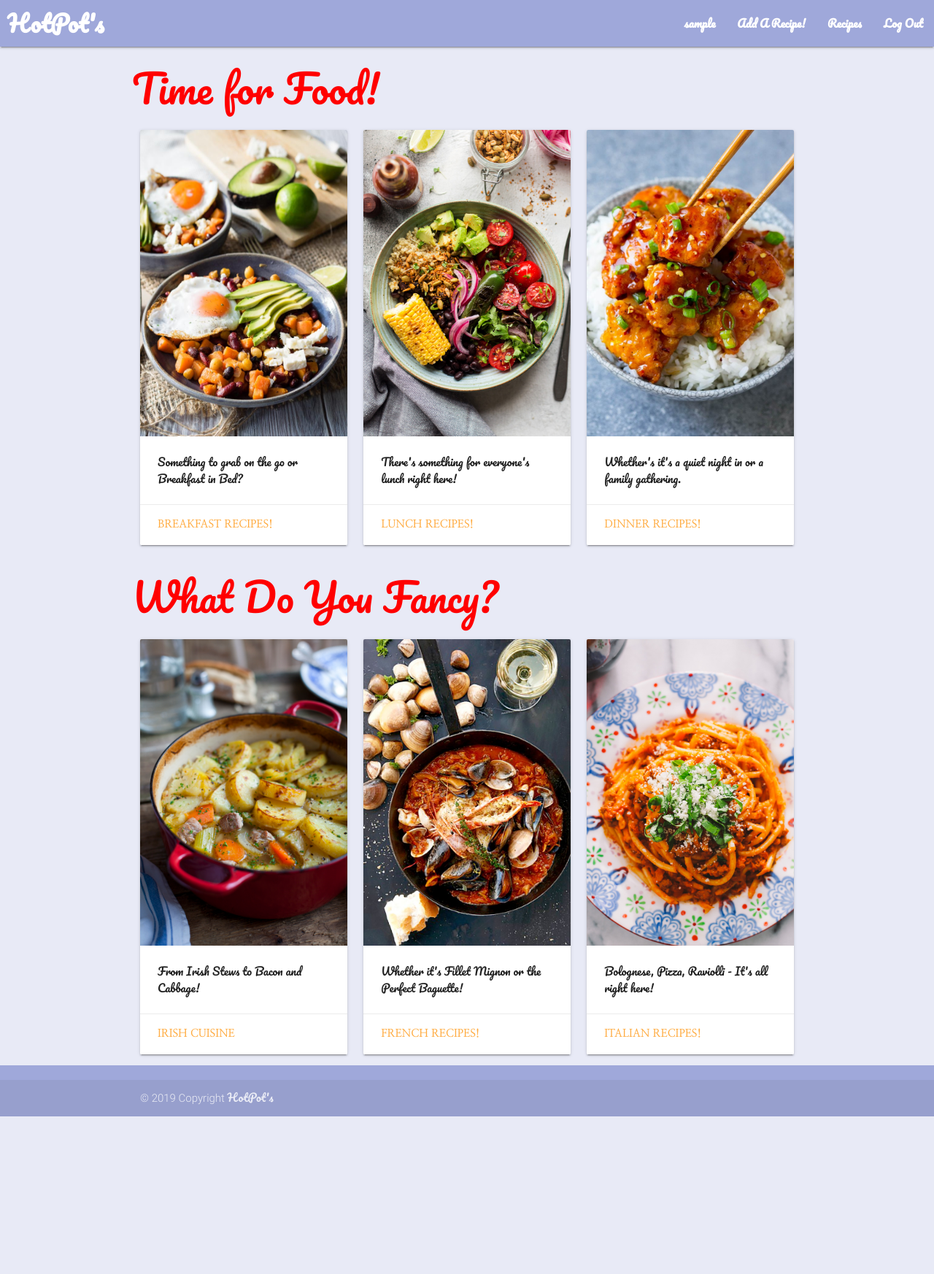
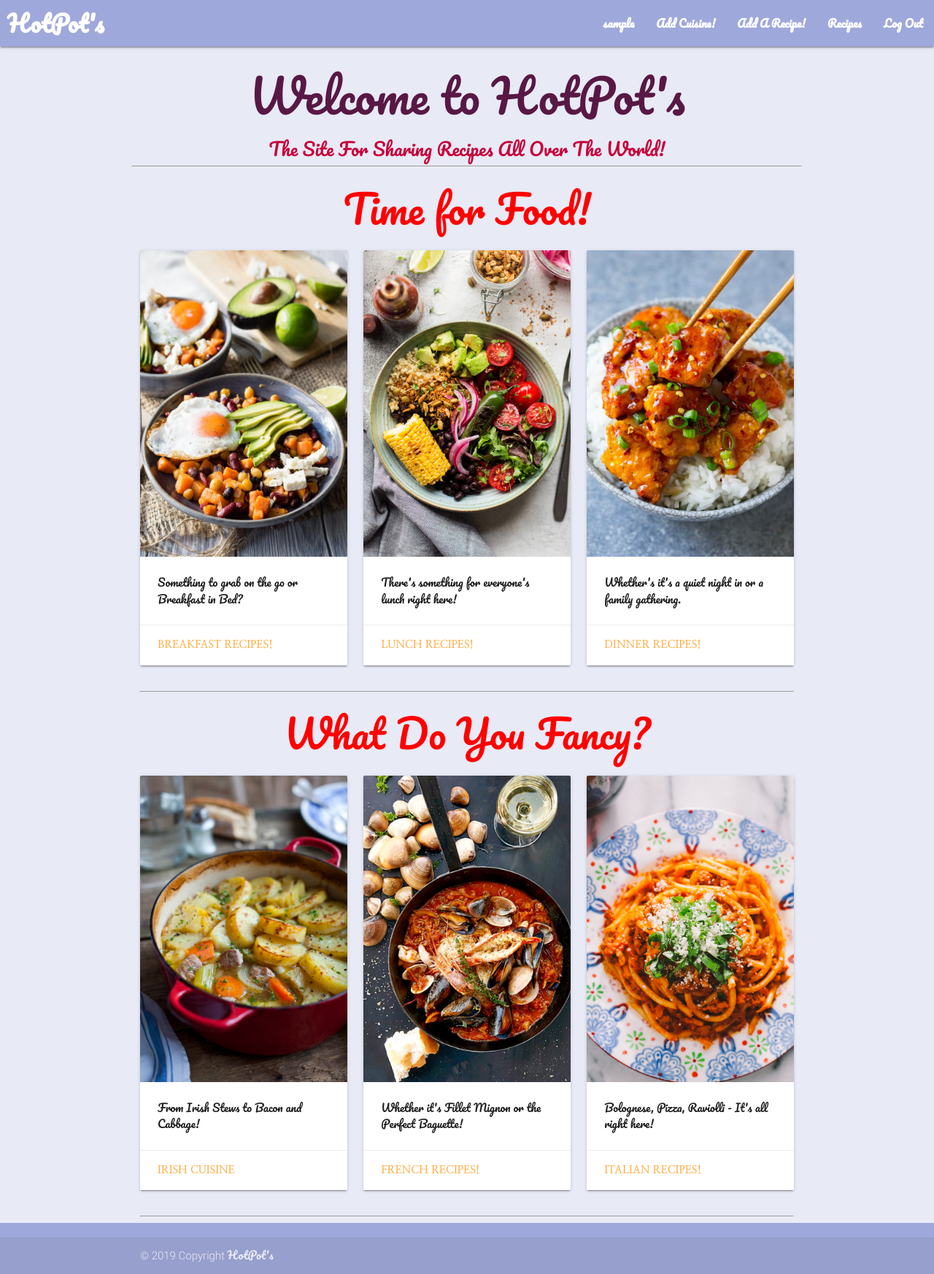
Before and after one commit to Code-Institute-Submissions/cookbook_assignment, a Flask app: page / in a window 1280 px wide. Shown: the whole page at 73% size. Before the commit the page ends 1530 px from the top, so only its background shows below. Run offline with Flask 2, Linux system fonts and the light colour scheme; the visitor is signed in with stand-in values (Sample User, id 1); some libraries are stand-ins or nearby versions.

Commit message:
Created a function to allow the user to add a new cuisine if the one they are search for isn't already there.

```diff
--- a/app.py
+++ b/app.py
@@ -121,6 +121,17 @@ def view_recipe(recipe_id):
     all_categories = mongo.db.categories.find()
     return render_template('view_recipe.html', recipe=the_recipe, categories=all_categories)
 
+@app.route('/new_cuisine')
+def new_cuisine():
+    return render_template('add_cuisine.html')
+
+@app.route('/add_cuisine', methods=['POST'])
+def add_cuisine():
+    cuisines = mongo.db.origin_of_cuisine
+    cuisine_doc = {'cuisine_name': request.form['cuisine_name']}
+    cuisines.insert_one(cuisine_doc)
+    return redirect(url_for('homepage'))
+
 if __name__ == '__main__':
     app.secret_key = 'mysecret'
     app.run(host=os.environ.get('IP'),
--- a/static/style.css
+++ b/static/style.css
@@ -24,11 +24,22 @@ h4{
     font-family: 'Pacifico', sans-serif;
 }
 
+h1{
+    font-family: 'Pacifico', sans-serif;
+    color: #581845;
+}
+
+.subheading{
+    font-family: 'Pacifico', sans-serif;
+    color: #C70039;
+}
+
 h2{
     font-family: 'Pacifico', sans-serif;
     color: red;
 }
 
-.page-footer{
-    margin-top: -20px;
+.title{
+    font-family: 'Pacifico', sans-serif;
+    color: #581845;
 }
--- a/templates/base.html
+++ b/templates/base.html
@@ -13,6 +13,7 @@
       <ul id="nav-mobile" class="right hide-on-med-and-down">
           {% if session['username'] %}
             <li><a href="{{url_for('homepage')}}"><span class="element">{{session['username']}}</span></a></li>
+            <li><a href="{{ url_for('new_cuisine') }}"><span class="element">Add Cuisine!</span></a></li>
             <li><a href="{{url_for('add_recipe')}}"><span class="element">Add A Recipe!</span></a></li>
             <li><a href="{{url_for('get_recipe')}}"><span class="element">Recipes</span></a></li>
             <li><a href="{{url_for('logout')}}"><span class="element">Log Out</span></a></li>
--- a/templates/homepage.html
+++ b/templates/homepage.html
@@ -3,7 +3,10 @@
 
 <div class="container">
     <div class="row">
-        <h2 class="heading">Time for Food!</h2>
+       <h1 class="heading"><center>Welcome to HotPot's</center></h1>
+       <h5 class="subheading"><center>The Site For Sharing Recipes All Over The World!</center></h5>
+       <hr>
+        <h2 class="heading"><center>Time for Food!</center></h2>
     <div class="col s4 m4">
       <div class="card">
         <div class="card-image">
@@ -48,8 +51,10 @@
 
   </div>
 
+  <hr>
+
   <div class="row">
-        <h2 class="heading">What Do You Fancy?</h2>
+        <h2 class="heading"><center>What Do You Fancy?</center></h2>
     <div class="col s4 m4">
       <div class="card">
         <div class="card-image">
@@ -93,8 +98,9 @@
     </div>
 
   </div>
+  <hr>
+</div>
 
-</div>
 
 <footer class="page-footer indigo lighten-3">
   <div class="footer-copyright">
--- a/templates/view_recipe.html
+++ b/templates/view_recipe.html
@@ -3,7 +3,7 @@
 
         <div class="container">
             <div class="row">
-                 <h3>{{ recipe.recipe_name }} by {{ recipe.recipe_author }}</h3>
+                 <h2 class="title"><center>{{ recipe.recipe_name }} by {{ recipe.recipe_author }}</center></h2>
             </div>
 
 
```
Also changed, not shown: templates/add_cuisine.html (added, +20 -0 lines).
